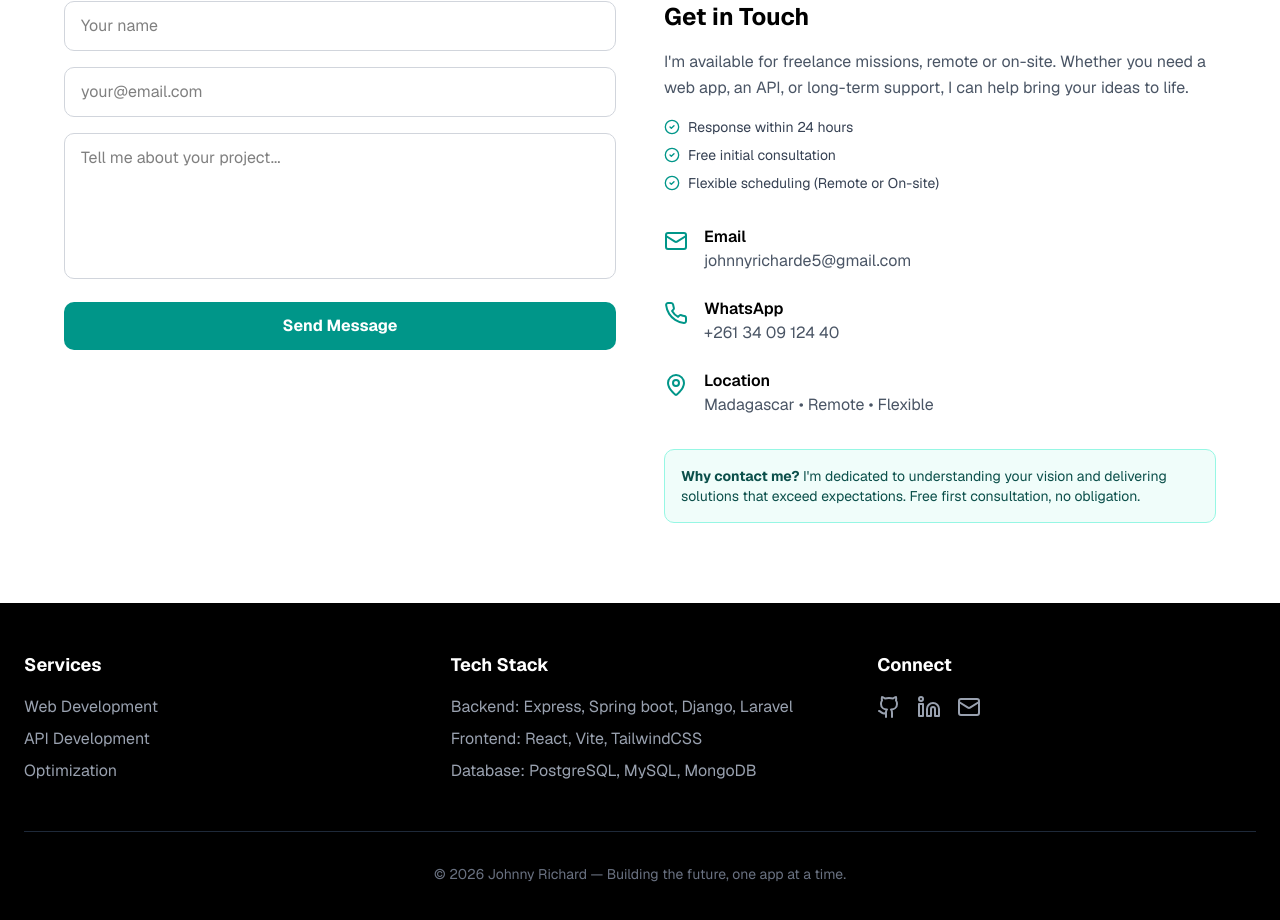
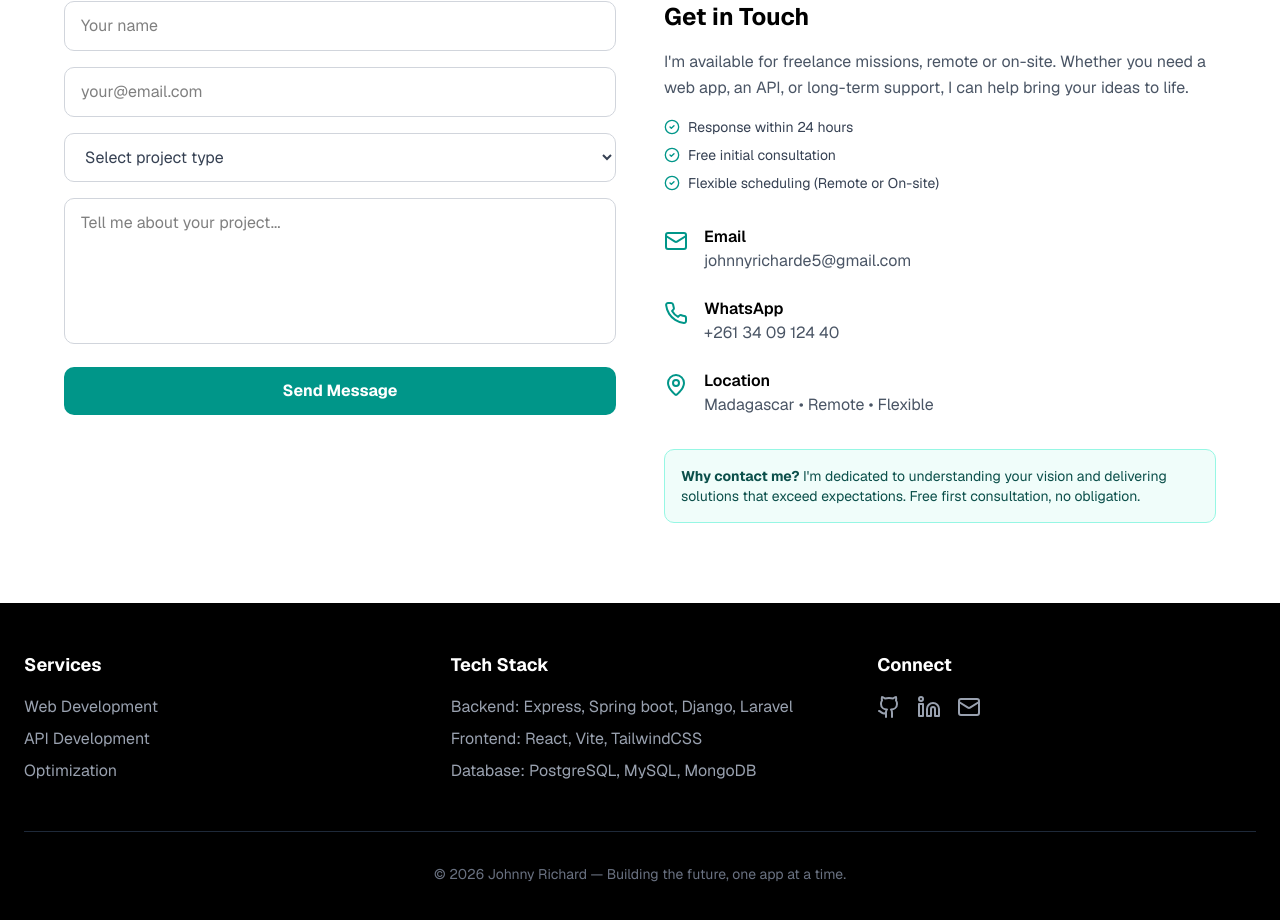
Before and after one commit to Daricha05/portfolio-website-for-johnny-richard, a Next.js app: page / in a window 1280 px wide. Shown: the part 4689-5609 px from the top of the page. Built offline with nearby package versions, Linux system fonts and the light colour scheme.

Commit message:
contact form

```diff
--- a/components/contact.tsx
+++ b/components/contact.tsx
@@ -8,12 +8,14 @@ const Contact = () => {
   const [formData, setFormData] = useState({
     name: "",
     email: "",
+    projectType: "",
     message: "",
   })
   const [submitted, setSubmitted] = useState(false)
   const [isSubmitting, setIsSubmitting] = useState(false)
 
-  const handleChange = (e: React.ChangeEvent<HTMLInputElement | HTMLTextAreaElement>) => {
+  // ✅ CORRECTION ICI : Ajout de HTMLSelectElement
+  const handleChange = (e: React.ChangeEvent<HTMLInputElement | HTMLTextAreaElement | HTMLSelectElement>) => {
     setFormData({
       ...formData,
       [e.target.name]: e.target.value,
@@ -37,7 +39,7 @@ const Contact = () => {
         setSubmitted(true)
         setTimeout(() => {
           setSubmitted(false)
-          setFormData({ name: "", email: "", message: "" })
+          setFormData({ name: "", email: "", projectType: "", message: "" })
         }, 3000)
       }
     } catch (error) {
@@ -82,6 +84,21 @@ const Contact = () => {
                 required
                 disabled={isSubmitting}
               />
+              <select
+                name="projectType"
+                value={formData.projectType}
+                onChange={handleChange}
+                className="w-full px-4 py-3 border border-gray-300 rounded-lg focus:outline-none focus:border-teal-600 focus:ring-1 focus:ring-teal-600 bg-white text-gray-700"
+                required
+                disabled={isSubmitting}
+              >
+                <option value="" disabled>Select project type</option>
+                <option value="web-app">Web Application (Dashboard, CRM, SaaS)</option>
+                <option value="rest-api">REST API Development</option>
+                <option value="website">Website / Landing Page</option>
+                <option value="maintenance">Maintenance & Optimization</option>
+                <option value="other">Other</option>
+              </select>
               <textarea
                 name="message"
                 placeholder="Tell me about your project..."
```
